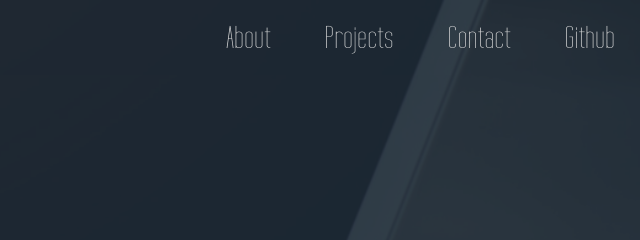
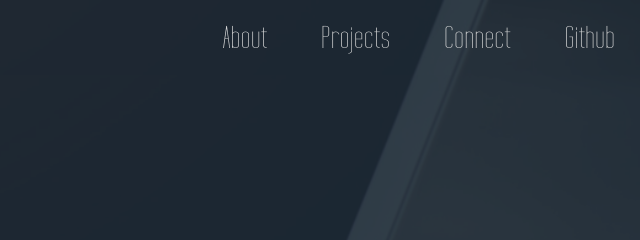
Before and after one commit to a-emery/Portfolio, a plain HTML site: page index.html in a window 1280 px wide. Shown: the top 240 px of the page, 640-1280 px from the left. Drawn offline with nearby package versions, Linux system fonts and the light colour scheme; some packages are replaced by stand-ins of ours; a script that the page names is missing.

Commit message:
Changed contact to connect

```diff
--- a/index.html
+++ b/index.html
@@ -20,7 +20,7 @@
     <ul class="hamburgerList">
       <li class="hamburgerListItem"><a href="#about" class="hamburgerListItemLink js_hamburgerClick">About</a></li>
       <li class="hamburgerListItem"><a href="#projects" class="hamburgerListItemLink js_hamburgerClick">Projects</a></li>
-      <li class="hamburgerListItem"><a href="#contact" class="hamburgerListItemLink js_hamburgerClick">Contact</a></li>
+      <li class="hamburgerListItem"><a href="#contact" class="hamburgerListItemLink js_hamburgerClick">Connect</a></li>
       <li class="hamburgerListItem"><a href="http://github.com/a-emery" class="hamburgerListItemLink js_hamburgerClick" target="_blank">Github</a></li>
     </ul>
   </div>
@@ -29,7 +29,7 @@
     <ul class="headerList">
       <li class="headerListItem"><a href="" id="js_aboutLink" class="headerListItemLink">About</a></li>
       <li class="headerListItem"><a href="" id="js_projectsLink" class="headerListItemLink">Projects</a></li>
-      <li class="headerListItem"><a href="" id="js_contactLink" class="headerListItemLink">Contact</a></li>
+      <li class="headerListItem"><a href="" id="js_contactLink" class="headerListItemLink">Connect</a></li>
       <li class="headerListItem"><a href="http://github.com/a-emery" class="headerListItemLink" target="_blank">Github</a></li>
     </ul>
     <div class="headerArrowContainer">
```
